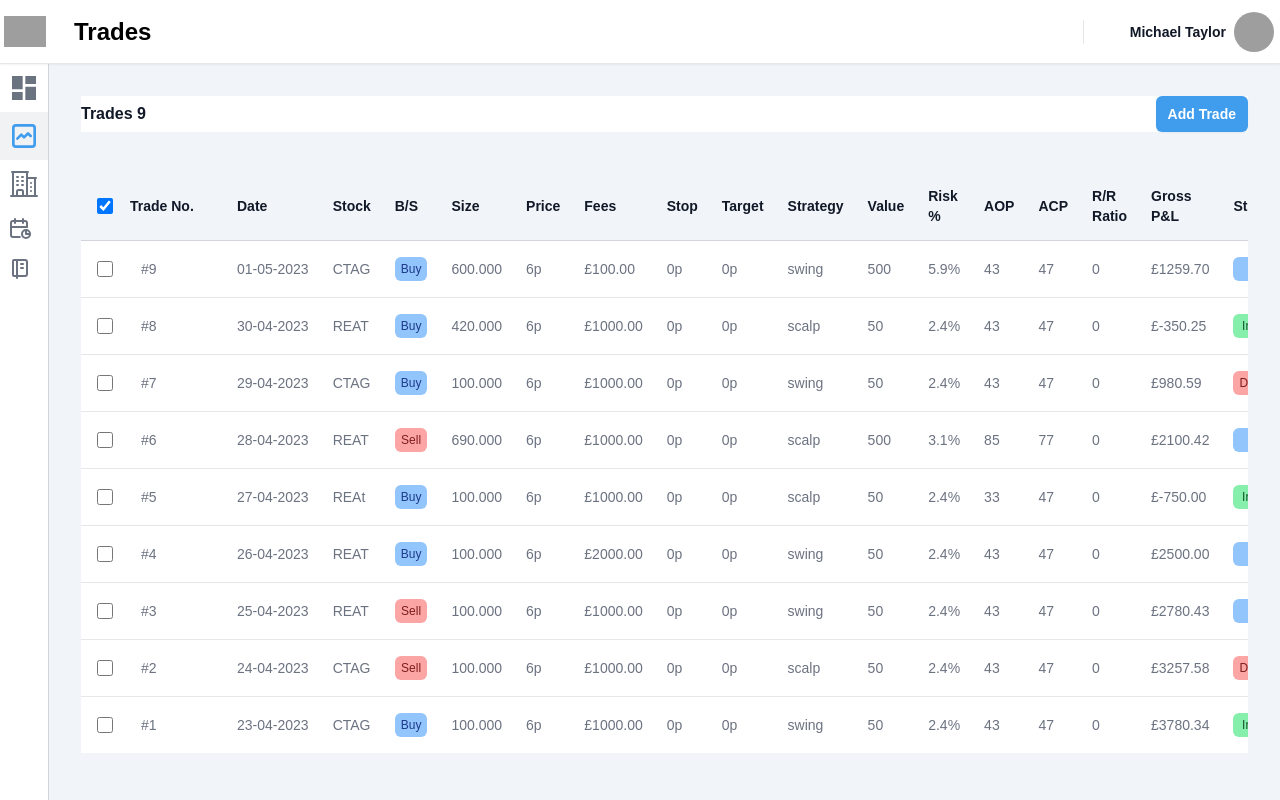
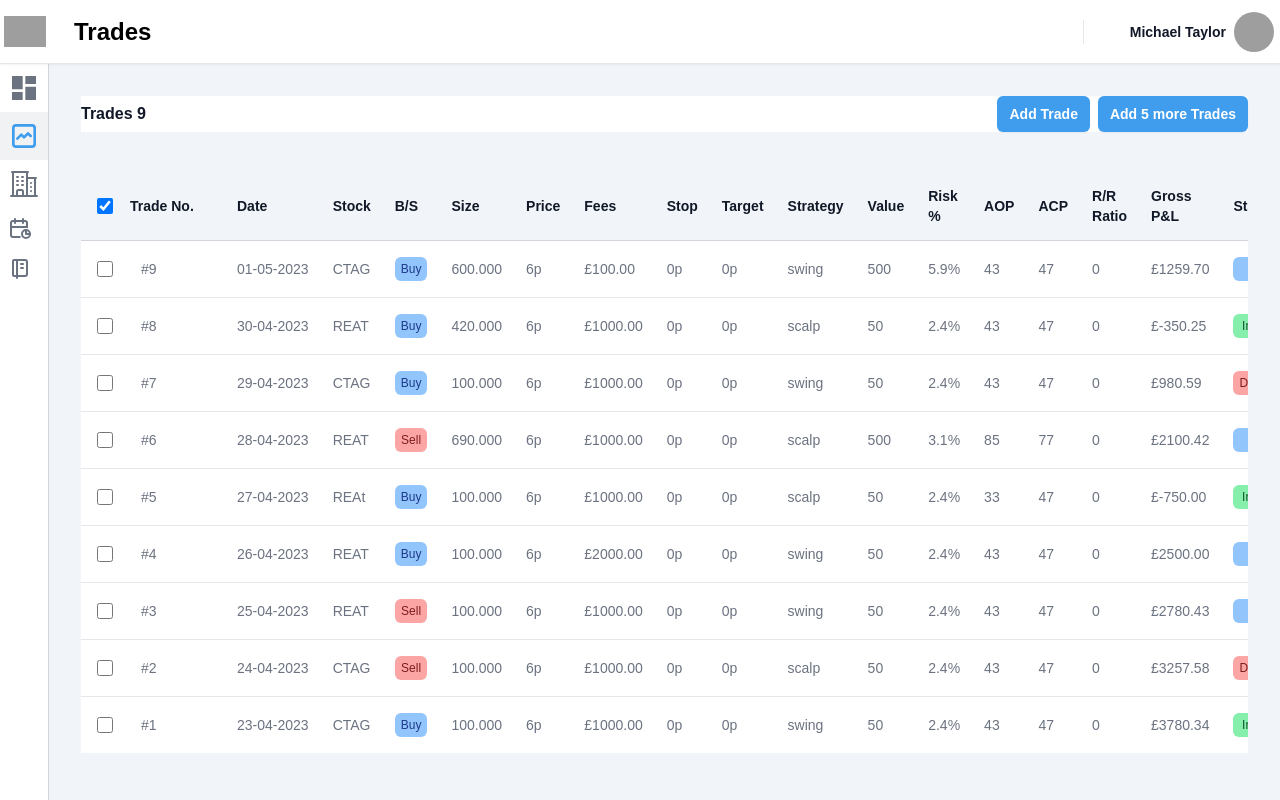
Before and after one commit to AurelianSpodarec/tradesmash-demo, a React (Vite) app: page /dashboard/trades in a window 1280 px wide. Built offline with nearby package versions, Linux system fonts and the light colour scheme; grey boxes are pictures that could not be loaded.

Commit message:
update: Fix adding by 5trades

```diff
--- a/src/store/features/trades/tradesSlice.tsx
+++ b/src/store/features/trades/tradesSlice.tsx
@@ -31,6 +31,14 @@ const tradeSlice = createSlice({
     reducers: {
         setTrades: (state, action) => {
             state.trades = action.payload
+        },
+        addNewTrade: (state, action) => {
+            const newTrade = action.payload.reverse();
+            if (Array.isArray(newTrade)) {
+                state.trades = [...newTrade, ...state.trades];
+            } else {
+                state.trades.unshift(newTrade);
+            }
         }
     },
 });
@@ -91,25 +99,5 @@ export const getTotalSwingGrossPL = () => useSelector((state) => {
                              .reduce((total, trade) => total + trade.grossPL, 0);
 });
 
-// function getProfitLossRatio(trades) {
-//     let totalProfit = 0;
-//     let totalLoss = 0;
-
-//     for (const trade of trades) {
-//       if (trade.grossPL > 0) {
-//         totalProfit += trade.grossPL;
-//       } else {
-//         totalLoss += trade.grossPL;
-//       }
-//     }
-
-//     const profitLossRatio = -totalProfit / totalLoss;
-
-//     return profitLossRatio;
-//   }
-// export const pagesActivePage = () => useSelector((state: { pages:PagesState }) => state.pages.pages.find(page => page.id === state.pages.currentPage))
-// export const pagesActiveDOM = () => useSelector((state: { pages:PagesState }) => state.pages.pagesDOM.find(page => page.id === state.pages.currentPage))?.dom
-// export const pagesHomePage = () => useSelector((state: { pages:PagesState }) => state.pages.pages.find(page => page.isHome))
-
-export const { setTrades } = tradeSlice.actions;
+export const { setTrades, addNewTrade } = tradeSlice.actions;
 export default tradeSlice.reducer;
--- a/src/views/components/StatBox.tsx
+++ b/src/views/components/StatBox.tsx
@@ -1,7 +1,7 @@
 function StatBox({ title, value }:StatBoxProps) {
 
 
-    const formattedMoney = value.toLocaleString('en-GB', { style: 'currency', currency: 'GBP' });
+    const formattedMoney = value && value.toLocaleString('en-GB', { style: 'currency', currency: 'GBP' });
 
     return (
         <article className="relative flex flex-col min-w-0 break-words bg-white rounded-lg mb-6 xl:mb-0 shadow-lg">
--- a/src/views/pages/Dashboard/AccountPerformance.tsx
+++ b/src/views/pages/Dashboard/AccountPerformance.tsx
@@ -18,14 +18,14 @@ function AccountPerformance() {
     const trades = reduxTrades.trades
     const totalGrossPnL = getTotalTradesGrossPnL()
 
+    const formattedGrossPnL = totalGrossPnL && totalGrossPnL.toLocaleString('en-GB', { style: 'currency', currency: 'GBP' });
 
-    console.log("totla ross", totalGrossPnL)
   return (
     <div className="h-[400px] w-full bg-white relative flex flex-col min-w-0 break-words bg-white rounded-lg mb-6 xl:mb-0 shadow-lg">
     <div className="h-full">
 
         <div className="p-4">
-            <h3 className="mb-2 text-xl font-bold text-gray-900">Total Gross P&L £{totalGrossPnL}</h3>
+            <h3 className="mb-2 text-xl font-bold text-gray-900">Total Gross P&L {formattedGrossPnL}</h3>
         </div>
 
         <div className="h-full pr-4">
--- a/src/views/pages/Dashboard/DashboardIndex.tsx
+++ b/src/views/pages/Dashboard/DashboardIndex.tsx
@@ -131,21 +131,12 @@ function DashboardIndex() {
                         <h3 className="text-3xl">Return</h3>
 
                         <div className="grid sm:grid-cols-3 md:grid-cols-4 gap-4">
-                        <StatBox title="Total Gross P&L £" value={totalGrossPnL} />
-                            {/*
-                            <StatBox title="Accumulative Return Net £" value="23,323.53" chart={data3} />
-                            <StatBox title="Account Balance" value="23,323.53" chart="" />
-                            <StatBox title="Daily Return £" value="23,323.53" chart="" />
-
-                            <StatBox title="Return on Winners £" value="23,323.53" chart="" />
-                            <StatBox title="Return on Losers £" value="-43,123.53" chart="" />
-                            */}
+                            <StatBox title="Total Gross P&L £" value={totalGrossPnL} />
                             <StatBox title="Total Return £ on Swing" value={totalSwinGrossPL} />
                             <StatBox title="Total Return £ on Scalp" value={totalScalpGrossPL} />
-
+                            <StatBox title="Profit/Loss Ratio" value={profitLossRatio} />
+                            <StatBox title="Biggest Loss £" value={biggestLoss} />
                             <StatBox title="Biggest Profit £" value={biggestProfit} />
-                            <StatBox title="Biggest Loss £" value={biggestLoss} />
-                            <StatBox title="Profit/Loss Ratio" value={profitLossRatio} />
                         </div>
                     </div>
                     {/* </div> */}
--- a/src/views/pages/Dashboard/Trading/TradingIndex.tsx
+++ b/src/views/pages/Dashboard/Trading/TradingIndex.tsx
@@ -10,6 +10,7 @@ import { ScalableContainer, ScalableContent, ScalableHeader } from '../_componen
 
 import CellBuySell from './CellBuySell';
 import CellStatus from './CellStatus';
+import { addNewTrade } from '@/store/features/trades/tradesSlice';
 
 
 
@@ -30,6 +31,37 @@ function TradingIndex() {
 
     const bo = getNoteByTradeID(8)
 
+
+    function addTrade(numTrades:number) {
+        const newTrades: ITrade[] = [];
+
+        for (let i = 0; i < numTrades; i++) {
+            const newTrade:ITrade = {
+                id: trades.length + 1 + i,
+                date: `${Math.floor(Math.random() * 31)}-${Math.floor(Math.random() * 12)}-2023`,
+                stock:  Math.random() < 0.5 ? "CTAG" : "REAT",
+                bs: Math.random() < 0.5 ? "buy" : "sell",
+                size: Math.floor(Math.random() * 999),
+                price: Math.floor(Math.random() * 15),
+                fees: Math.floor(Math.random() * 10001),
+                stop: Math.floor(Math.random() * 25),
+                target:Math.floor(Math.random() * 25),
+                strategy: Math.random() < 0.5 ? "scalp" : "swing",
+                value: Math.floor(Math.random() * 120),
+                risk: Math.floor(Math.random() * 6).toFixed(1),
+                aop: Math.floor(Math.random() * 60),
+                acp: Math.floor(Math.random() * 71),
+                rrRatio: 0,
+                grossPL: Math.floor(Math.random() * 11000) - 1000,
+                status: Math.random() < 0.5 ? "open" : "increased",
+            };
+            newTrades.push(newTrade);
+        }
+        // dispatch(addNewTrade(newTrade))
+        dispatch(addNewTrade(newTrades));
+    }
+
+
     function modalOpen(tradeID:number) {
         dispatch(openModal({
             selectedTrade,
@@ -39,7 +71,6 @@ function TradingIndex() {
             }
         }))
     }
-
 
     function modalClose() {
         dispatch(closeModal())
@@ -76,13 +107,20 @@ function TradingIndex() {
 
                 </div>
 
-                <div className="mt-4 sm:ml-16 sm:mt-0 sm:flex-none">
+                <div className="mt-4 sm:ml-16 sm:mt-0 flex space-x-2">
                 <button
-                    onClick={() => addTrade()}
+                    onClick={() => addTrade(1)}
                     type="button"
                     className="block rounded-md bg-skin-brand-600 px-3 py-1.5 text-center text-sm font-semibold leading-6 text-white shadow-sm hover:bg-skin-brand-500 focus-visible:outline focus-visible:outline-2 focus-visible:outline-offset-2 focus-visible:outline-skin-brand-600"
                 >
                     Add Trade
+                </button>
+                <button
+                    onClick={() => addTrade(5)}
+                    type="button"
+                    className="block rounded-md bg-skin-brand-600 px-3 py-1.5 text-center text-sm font-semibold leading-6 text-white shadow-sm hover:bg-skin-brand-500 focus-visible:outline focus-visible:outline-2 focus-visible:outline-offset-2 focus-visible:outline-skin-brand-600"
+                >
+                    Add 5 more Trades
                 </button>
                 </div>
             </div>
```
